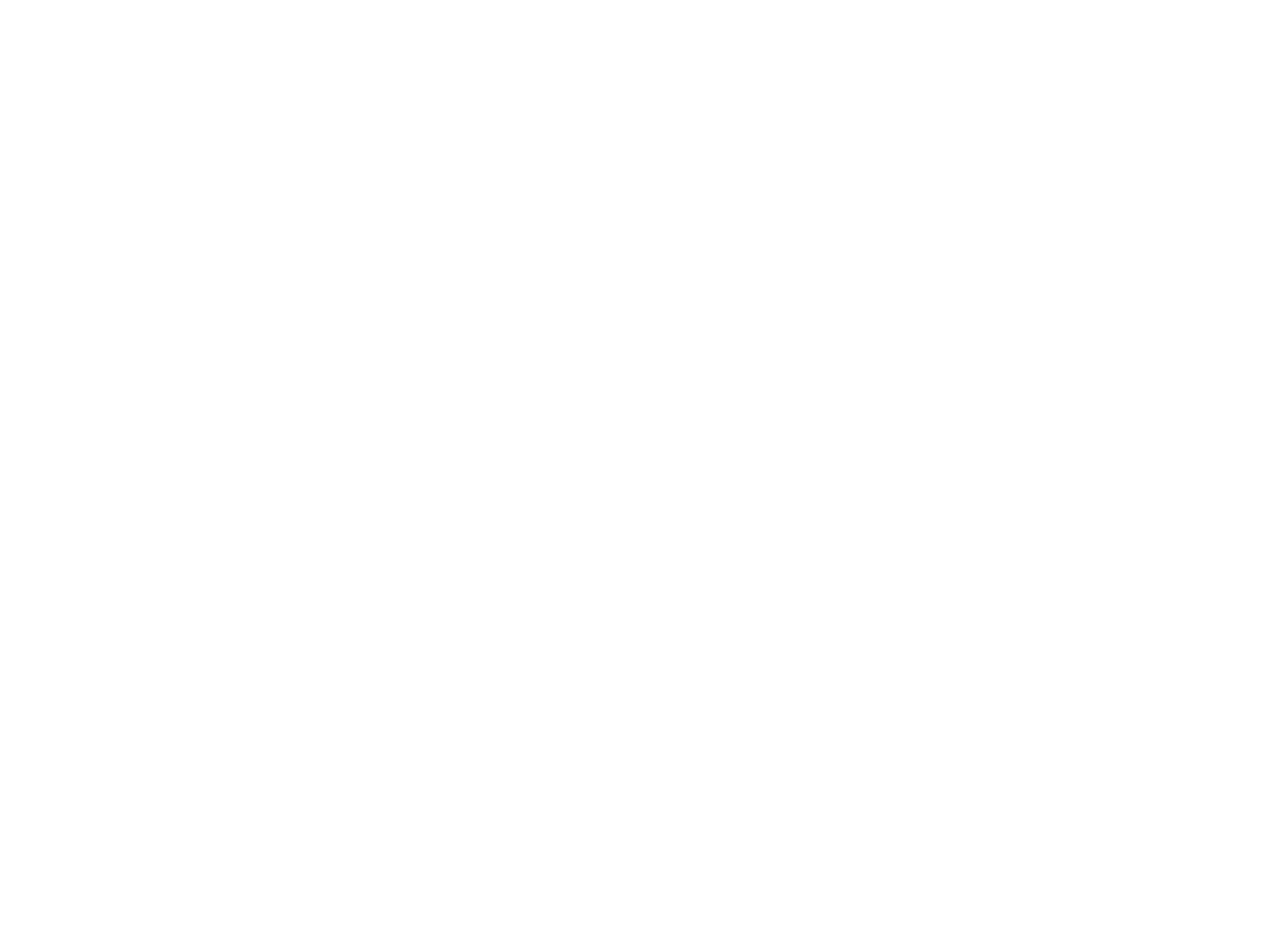
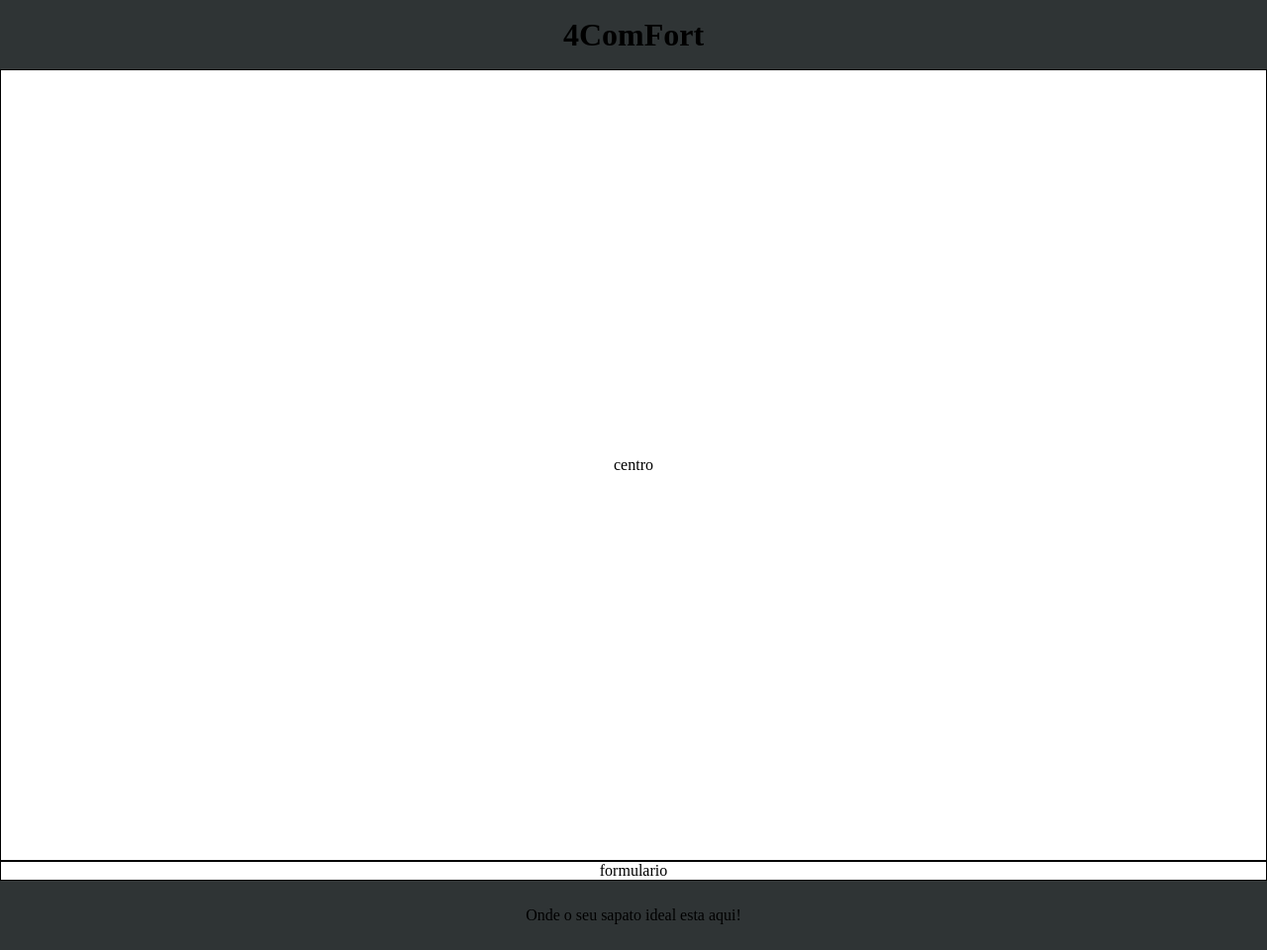
Before and after one commit to future4code/Vaughan-landing-page4, a plain HTML site: page projeto/index.html in a window 1280 px wide. Shown: the whole page at 99% size. Before the commit the page ends 800 px from the top, so only its background shows below. Drawn offline with Linux system fonts and the light colour scheme.

Commit message:
Alteraçao na cor e semantica

```diff
--- a/projeto/index.html
+++ b/projeto/index.html
@@ -1,12 +1,37 @@
 <!DOCTYPE html>
 <html lang="pt-br">
+
 <head>
     <meta charset="UTF-8">
     <meta http-equiv="X-UA-Compatible" content="IE=edge">
     <meta name="viewport" content="width=device-width, initial-scale=1.0">
     <title>projeto</title>
+
+    <link rel="stylesheet" type="text/css" href="style.css">
+
+
+
 </head>
+
 <body>
+    <header>
+        <H1>4ComFort</H1>
+        <div id="page-container"></div>
 
+
+    </header>
+
+    <main>
+        <div class="center">centro</div>
+
+    </main>
+
+    <section>
+        <div class="formulario">formulario</div>
+
+    </section>
+
+    <footer>Onde o seu sapato ideal esta aqui! </footer>
 </body>
+
 </html>
--- a/projeto/style.css
+++ b/projeto/style.css
@@ -0,0 +1,44 @@
+*{
+    margin: 0;
+    padding: 0;
+    box-sizing: border-box;
+  }
+  #page-container {
+    height: 82vh;
+    display: flex;
+    flex-direction: column;
+    text-align: center;
+    justify-content: center;
+    align-items: center;
+  }
+
+  header {
+    height: 70px;
+    background-color: rgb(47, 52, 53);
+    display: flex;
+    justify-content: center;
+    padding: 0 16px;
+    align-items: center;
+  }
+  .center {
+    height: 100vh;
+    display: flex;
+    justify-content: center;
+    align-items: center;
+    border: black 1px solid;
+  }
+
+  .formulario {
+    display: flex;
+    justify-content: center;
+    align-items: center;
+    border: black 1px solid;
+  }
+
+  footer {
+    background-color:  rgb(47, 52, 53);
+    height: 70px;
+    display: flex;
+    justify-content: center;
+    align-items: center;
+  }
```
